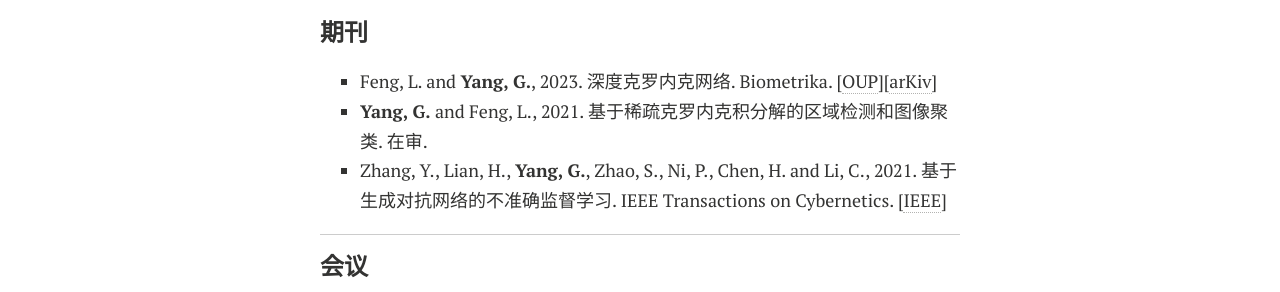
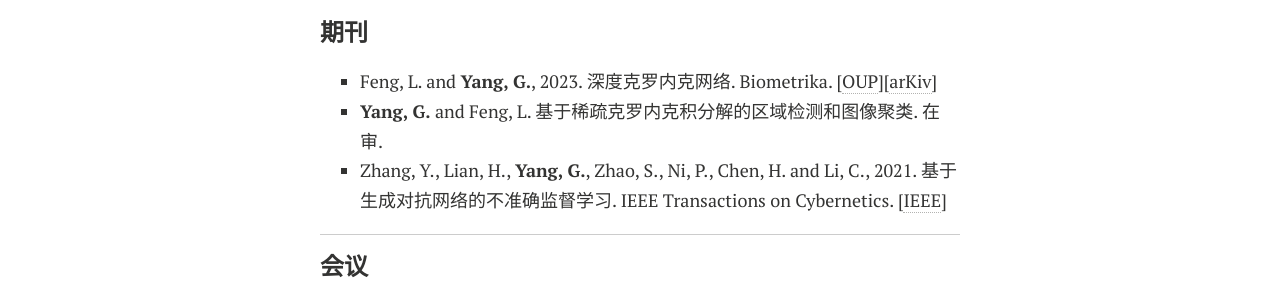
Before and after one commit to YLKnight/YLKnight.github.io, a Jekyll site: the page built from Chinese.md, in a window 1280 px wide. Shown: the part 582-874 px from the top of the page. Built offline with Jekyll 4.4.1, drawn with Linux system fonts in a browser that asks for light colours; nearby versions of some CDN libraries; comment, search, counter and statistics services are not loaded; a style sheet for code colours, icons or effects is not loaded; our own code applies the rules of GitHub Pages for plain Markdown files.

Commit message:
Update Chinese.md

```diff
--- a/Chinese.md
+++ b/Chinese.md
@@ -29,7 +29,7 @@
 #### 期刊
 
 - Feng, L. and **Yang, G.**, 2023. 深度克罗内克网络. Biometrika. [[OUP](https://doi.org/10.1093/biomet/asad049)][[arKiv](https://arxiv.org/abs/2210.13327)]
-- **Yang, G.** and Feng, L., 2021. 基于稀疏克罗内克积分解的区域检测和图像聚类. 在审.
+- **Yang, G.** and Feng, L. 基于稀疏克罗内克积分解的区域检测和图像聚类. 在审.
 - Zhang, Y., Lian, H., **Yang, G.**, Zhao, S., Ni, P., Chen, H. and Li, C., 2021. 基于生成对抗网络的不准确监督学习. IEEE Transactions on Cybernetics. [[IEEE](https://ieeexplore.ieee.org/abstract/document/9526351)]
 
 <hr>
```
